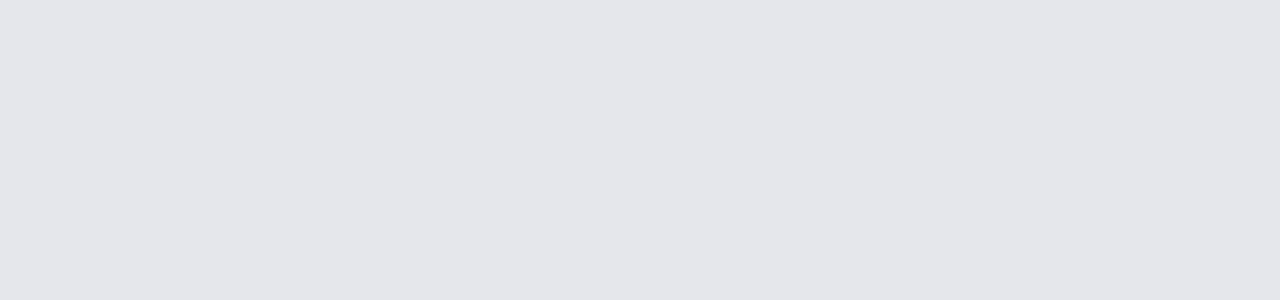
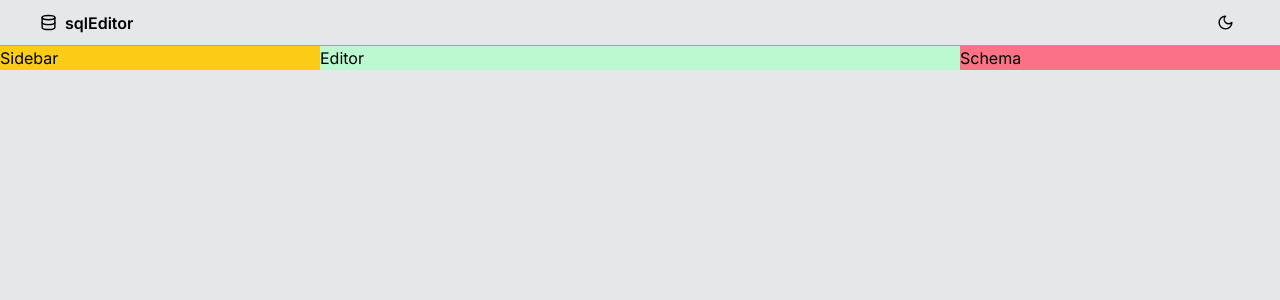
Before and after one commit to prajn-a/atlan-fe, a Next.js app: page / in a window 1280 px wide. Shown: the top 300 px of the page. Built offline with nearby package versions, Linux system fonts and the light colour scheme.

Commit message:
feat: editor layout

```diff
--- a/src/app/page.js
+++ b/src/app/page.js
@@ -1,5 +1,24 @@
-import ThemeSwitcher from "@/components/theme/ThemeSwitcher";
+import Editor from "@/components/editor";
+import Header from "@/components/navigation/header";
+import Schema from "@/components/schema";
+import Sidebar from "@/components/sidebar";
 
 export default function Home() {
-  return <main></main>;
+  return (
+    <main className="h-screen">
+      <Header />
+
+      {/* layout  */}
+      <section className="flex">
+        {/* sidebar  */}
+        <Sidebar />
+
+        {/* editor  */}
+        <Editor />
+
+        {/* schema  */}
+        <Schema />
+      </section>
+    </main>
+  );
 }
--- /dev/null
+++ b/src/components/editor/index.jsx
@@ -0,0 +1,5 @@
+const Editor = () => {
+  return <div className="bg-green-200 w-1/2">Editor</div>;
+};
+
+export default Editor;
--- /dev/null
+++ b/src/components/schema/index.jsx
@@ -0,0 +1,5 @@
+const Schema = () => {
+  return <div className="bg-rose-400 w-1/4">Schema</div>;
+};
+
+export default Schema;
--- /dev/null
+++ b/src/components/sidebar/index.jsx
@@ -0,0 +1,5 @@
+const Sidebar = () => {
+  return <div className="bg-yellow-400 w-1/4">Sidebar</div>;
+};
+
+export default Sidebar;
```
